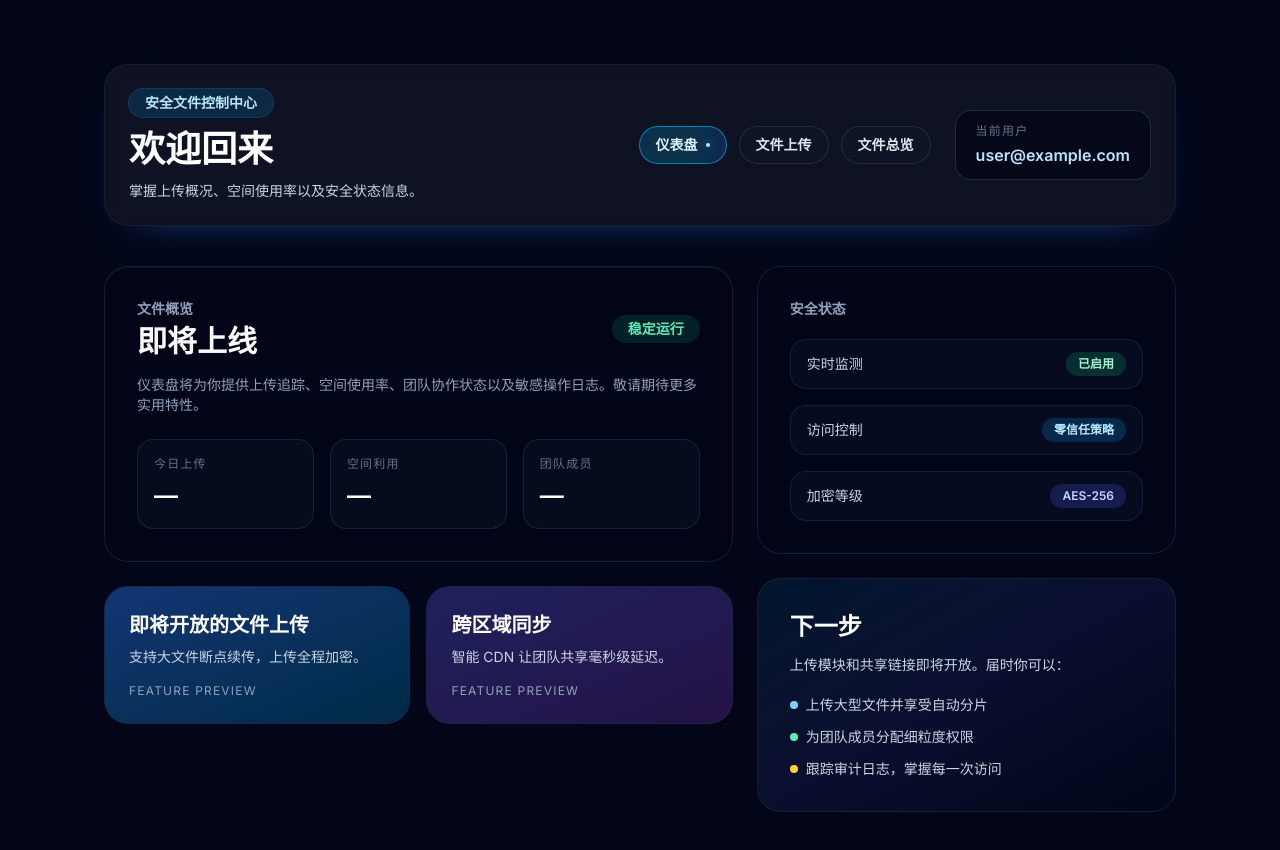
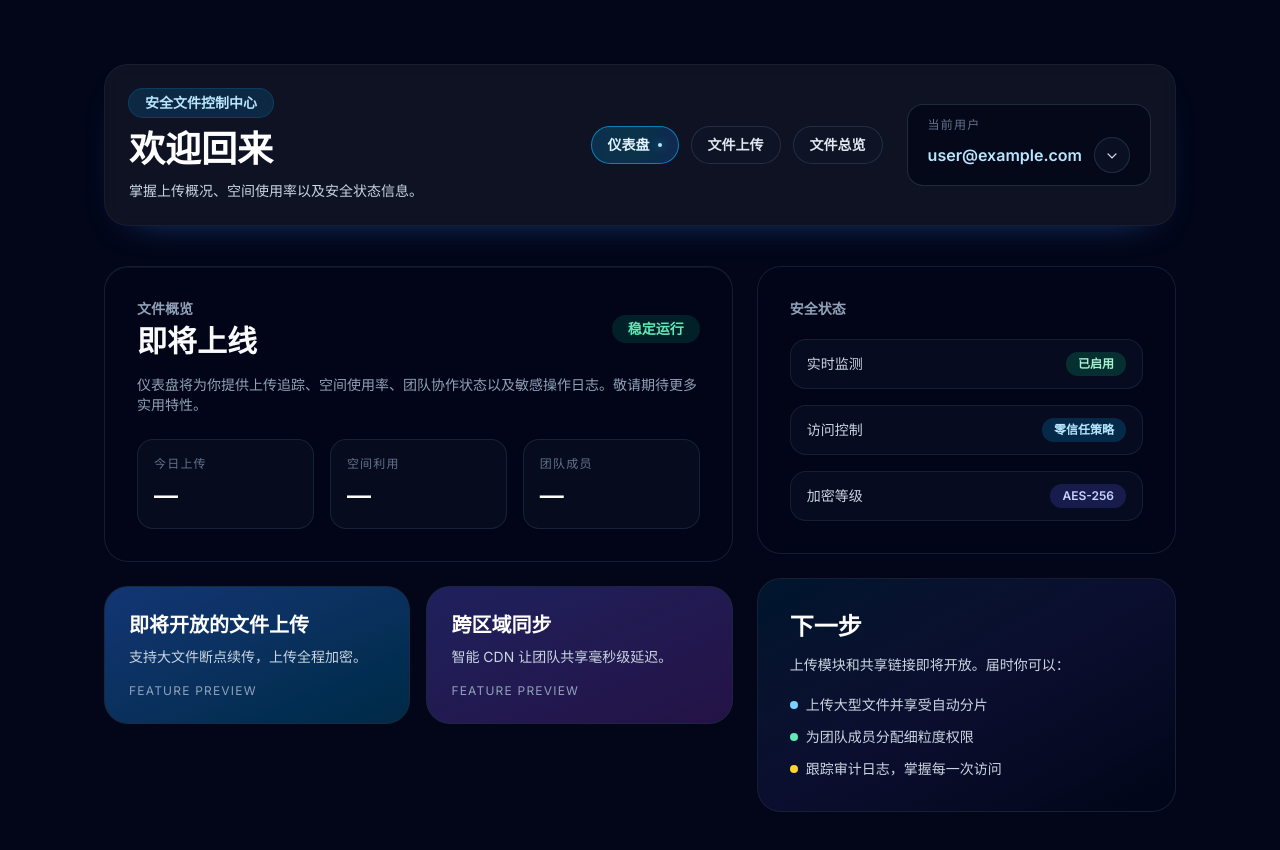
Before and after one commit to Pseudowang/R2Drop, a Next.js app: page /dashboard in a window 1280 px wide. Shown: the top 850 px of the page. Built offline with nearby package versions, Linux system fonts and the light colour scheme; no server answers; sample sign-in values are in the browser's storage.

Commit message:
在仪表盘中添加退出登录按钮

```diff
--- /dev/null
+++ b/app/components/LogoutButton.tsx
@@ -0,0 +1,103 @@
+"use client";
+
+import { useEffect, useRef, useState, useTransition } from "react";
+import { signOut } from "next-auth/react";
+
+export default function LogoutButton() {
+  const [isPending, startTransition] = useTransition();
+  const [isMenuOpen, setIsMenuOpen] = useState(false);
+  const containerRef = useRef<HTMLDivElement | null>(null);
+
+  useEffect(() => {
+    if (!isMenuOpen) {
+      return;
+    }
+
+    const handleClickOutside = (event: MouseEvent) => {
+      const targetNode = event.target as Node;
+      if (containerRef.current && !containerRef.current.contains(targetNode)) {
+        setIsMenuOpen(false);
+      }
+    };
+
+    const handleEscape = (event: KeyboardEvent) => {
+      if (event.key === "Escape") {
+        setIsMenuOpen(false);
+      }
+    };
+
+    document.addEventListener("mousedown", handleClickOutside);
+    document.addEventListener("keydown", handleEscape);
+
+    return () => {
+      document.removeEventListener("mousedown", handleClickOutside);
+      document.removeEventListener("keydown", handleEscape);
+    };
+  }, [isMenuOpen]);
+
+  const handleLogout = () => {
+    setIsMenuOpen(false);
+    startTransition(() => {
+      void signOut({ callbackUrl: "/login" });
+    });
+  };
+
+  const toggleMenu = () => {
+    setIsMenuOpen((prev) => !prev);
+  };
+
+  return (
+    <div ref={containerRef} className="relative inline-flex h-9 items-center justify-end">
+      <button
+        type="button"
+        aria-haspopup="menu"
+        aria-expanded={isMenuOpen}
+        onClick={toggleMenu}
+        className="inline-flex h-9 w-9 items-center justify-center rounded-full border border-slate-700/60 bg-slate-900/60 text-slate-200 transition hover:border-slate-500 hover:text-white focus:outline-none focus:ring-2 focus:ring-sky-400/60"
+      >
+        <span className="sr-only">打开用户菜单</span>
+        <svg
+          className={`h-4 w-4 transition-transform ${isMenuOpen ? "rotate-180" : ""}`}
+          viewBox="0 0 20 20"
+          fill="none"
+          aria-hidden="true"
+        >
+          <path
+            d="M5 8.5L10 13.5L15 8.5"
+            stroke="currentColor"
+            strokeWidth="1.5"
+            strokeLinecap="round"
+            strokeLinejoin="round"
+          />
+        </svg>
+      </button>
+
+      {isMenuOpen ? (
+        <div className="absolute right-0 top-10 z-20 w-40 origin-top-right rounded-xl border border-slate-700/60 bg-slate-950/90 p-1 shadow-xl shadow-slate-950/40 ring-1 ring-black/40 backdrop-blur">
+          <button
+            type="button"
+            onClick={handleLogout}
+            disabled={isPending}
+            className="flex w-full items-center justify-between gap-3 rounded-lg px-3 py-2 text-sm font-semibold text-slate-200 transition hover:bg-slate-800/70 disabled:cursor-not-allowed disabled:text-slate-500"
+          >
+            <span>{isPending ? "登出中..." : "退出登录"}</span>
+            <svg
+              className="h-3 w-3 text-slate-400"
+              viewBox="0 0 20 20"
+              fill="none"
+              aria-hidden="true"
+            >
+              <path
+                d="M7.5 5.5L12.5 10L7.5 14.5"
+                stroke="currentColor"
+                strokeWidth="1.5"
+                strokeLinecap="round"
+                strokeLinejoin="round"
+              />
+            </svg>
+          </button>
+        </div>
+      ) : null}
+    </div>
+  );
+}
--- a/app/components/PageHeader.tsx
+++ b/app/components/PageHeader.tsx
@@ -40,12 +40,13 @@ export default function PageHeader({
         </div>
 
         <div className="rounded-2xl border border-slate-700/60 bg-slate-950/70 px-5 py-3 text-left text-sm text-slate-300">
-            <span className="block text-xs uppercase tracking-widest text-slate-500">当前用户</span>
-            <span className="mt-1 block text-base font-semibold text-sky-200">{email ?? "未登录"}</span>
+          <span className="block text-xs uppercase tracking-widest text-slate-500">当前用户</span>
+          <div className="mt-1 flex items-center justify-between gap-3">
+            <span className="text-base font-semibold text-sky-200">{email ?? "未登录"}</span>
+            {extra ?? null}
+          </div>
         </div>
       </div>
-
-      {extra ? <div className="mt-6">{extra}</div> : null}
     </header>
   );
 }
--- a/app/dashboard/page.tsx
+++ b/app/dashboard/page.tsx
@@ -3,9 +3,10 @@
 
 import { getServerSession } from "next-auth/next";
 // import { authOptions } from "../api/auth/[...nextauth]/route";
-import PageHeader from "../components/PageHeader";
 import { authOptions } from "../api/auth/[...nextauth]/route";
 import { redirect } from "next/navigation";
+import PageHeader from "../components/PageHeader";
+import LogoutButton from "../components/LogoutButton";
 
 export default async function Dashboard() {
   // 1. 在服务端获取 session
@@ -33,6 +34,7 @@ export default async function Dashboard() {
           description="掌握上传概况、空间使用率以及安全状态信息。"
           active="dashboard"
           email={session.user?.email ?? null}
+          extra={<LogoutButton />}
         />
 
         <section className="grid gap-6 lg:grid-cols-[1.2fr_0.8fr]">
```
